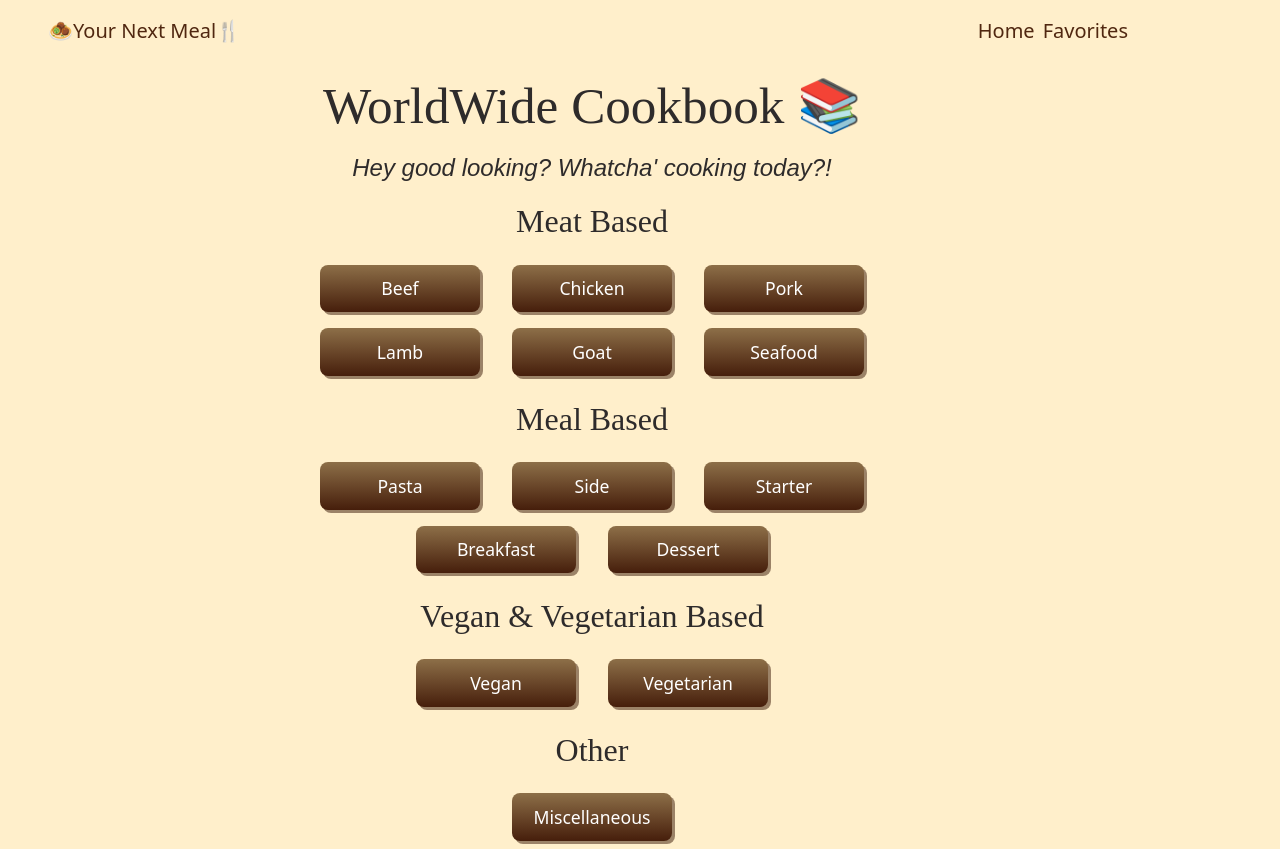
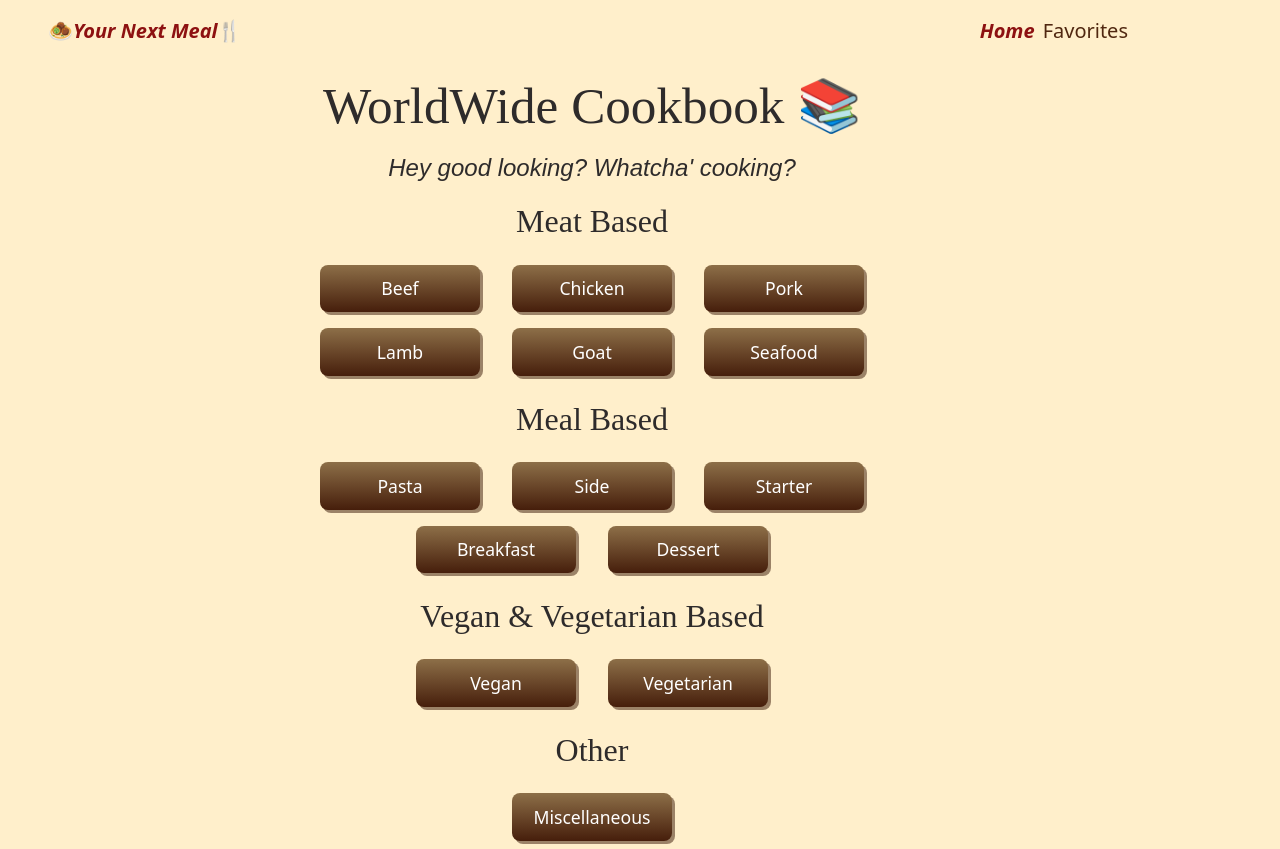
Before and after one commit to ANIO-Official/your-next-meal-app, a React (Vite) app: page / in a window 1280 px wide. Built offline with nearby package versions, Linux system fonts and the light colour scheme; a web font is replaced by a local one.

Commit message:
Updated nav to use NavLinks and applied styling for NavLinks of active class in App CSS file.

```diff
--- a/src/App.css
+++ b/src/App.css
@@ -26,3 +26,9 @@ p{
 a.nav-item:hover{
   color: rgb(223, 160, 24);
 }
+
+nav a.active{
+  font-weight: bold;
+  color: rgb(141, 17, 17);
+  font-style: oblique;
+}
--- a/src/components/Navbar.jsx
+++ b/src/components/Navbar.jsx
@@ -1,16 +1,16 @@
 // Navigation to pages. Probably the other other categories or Home & Favorites page.
 
-import { Link } from "react-router-dom"
+import { NavLink } from "react-router-dom"
 
 
 export default function Navbar() {
     return (
         <header>
             <nav className="d-flex flex-row justify-content-between">
-                <Link id="nav-title" className="nav-item" to="/">🧆Your Next Meal🍴</Link>
+                <NavLink id="nav-title" className="nav-item" to="/">🧆Your Next Meal🍴</NavLink>
                 <ul className="d-flex flex-row" style={{ listStyle: 'none' }}>
-                    <Link className="me-2 nav-item" to="/">Home</Link>
-                    <Link className="me-2 nav-item" to="/favorites">Favorites</Link>
+                    <NavLink className="me-2 nav-item" to="/">Home</NavLink>
+                    <NavLink className="me-2 nav-item" to="/favorites">Favorites</NavLink>
                 </ul>
             </nav>
         </header>
--- a/src/pages/HomePage/HomePage.jsx
+++ b/src/pages/HomePage/HomePage.jsx
@@ -6,7 +6,7 @@ export default function HomePage() {
   return (
     <main className='text-center'>
         <h1 id="recipe-app-title">WorldWide Cookbook 📚</h1>
-        <p id="welcome-message" className='subtitle'><i>Hey good looking? Whatcha' cooking today?!</i></p>
+        <p id="welcome-message" className='subtitle'><i>Hey good looking? Whatcha' cooking?</i></p>
 
         <div id="category-grid">
             <h2>Meat Based</h2>
```
